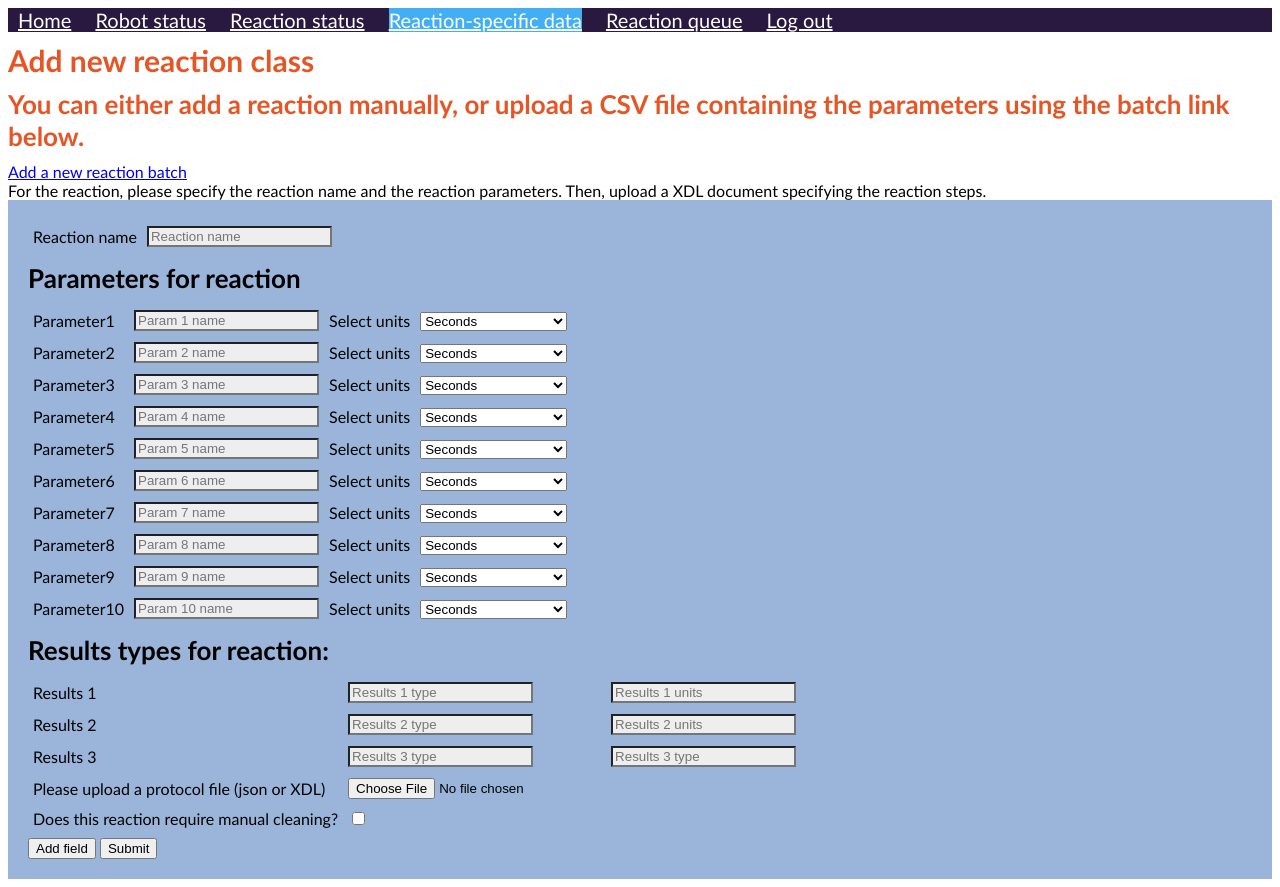
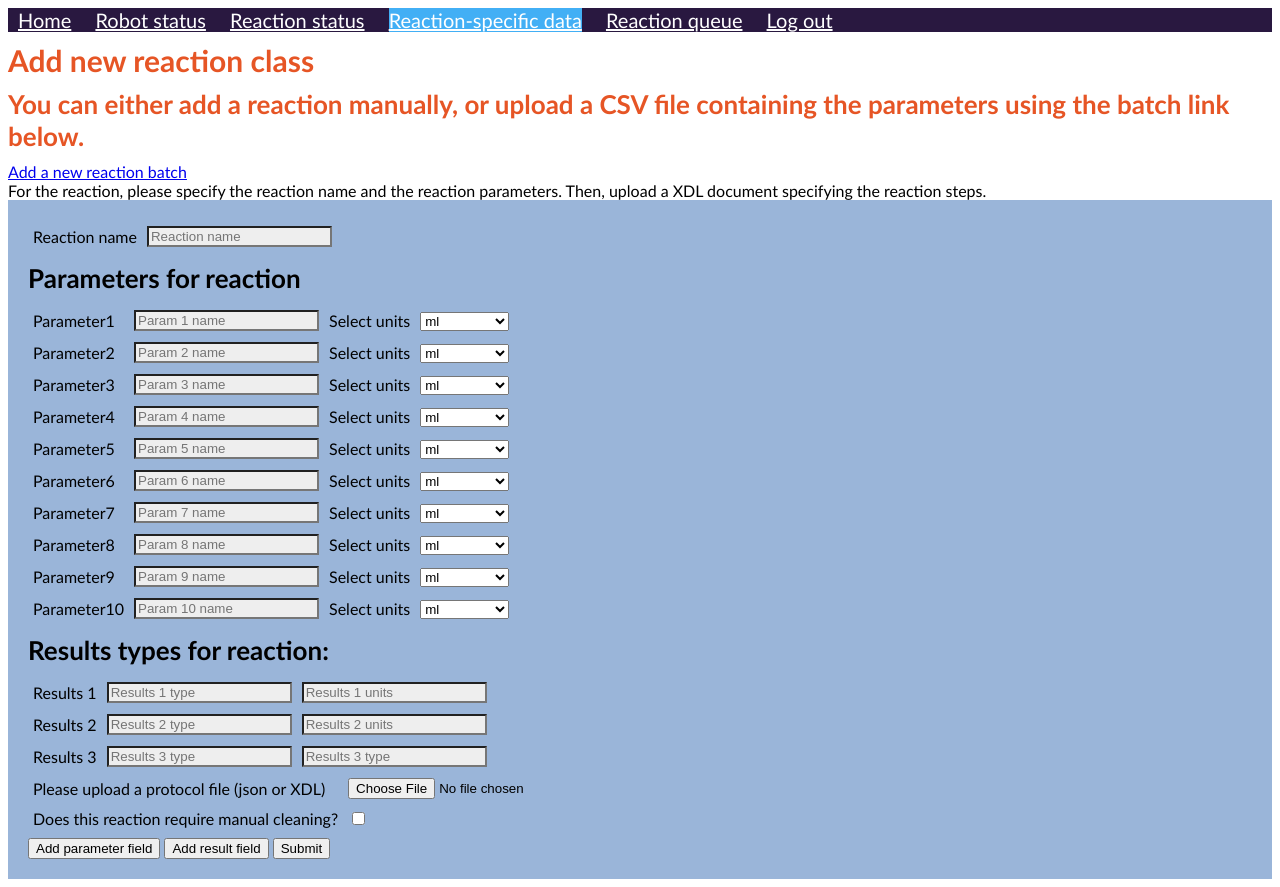
Before and after one commit to Pajables/MC_Labserver, a Python web app: template MC_Labserver/general/templates/general/reaction_add.html in a window 1280 px wide. Run offline with Jinja, Linux system fonts and the light colour scheme; the template is opened without the code that fills it, so the values that code supplies are empty.

Commit message:
Bug fixes

```diff
--- a/MC_Labserver/general/templates/general/reaction_add.html
+++ b/MC_Labserver/general/templates/general/reaction_add.html
@@ -5,27 +5,40 @@
     <title>Add new reaction</title>
     <link rel="stylesheet" href="/static/css/structure.css">
     <script id="main">
-            var num_fields = 11
-            function add_field(){
+            var num__param_fields = 11
+            function add_param_field(){
                 var table = document.getElementById("reaction-parameters");
                 var row = table.insertRow(table.rowCount);
                 for (var i=1; i<5; i++){
                     var field_name = "inner" + i.toString();
-                    var field = create_field(field_name);
+                    var field = create_field(field_name, num_param_fields);
                     var cell = row.insertCell(i-1);
                     cell.innerHTML = field;
                 }
-                num_fields += 1;
+                num_param_fields += 1;
             }
 
-            function create_field(name){
+            var num_results_fields = 4
+            function add_result_field(){
+                var table = document.getElementById("results");
+                var row = table.insertRow(table.rowCount);
+                for (var i=1; i<4; i++){
+                    var field_name = "rinner" + i.toString();
+                    var field = create_field(field_name, num_results_fields);
+                    var cell = row.insertCell(i-1);
+                    cell.innerHTML = field;
+                }
+                num_results_fields += 1;
+            }
+
+            function create_field(name, num_fields){
                 innerHTML = document.getElementById(name).innerHTML;
                 innerHTML = innerHTML.replace(/{num}/g, num_fields);
                 return innerHTML;
             }
     </script>
     <div style="display: none" id="inner1">
-        <label for="param{num}name">Parameter{num}</label>
+        <label for="param{num}name">Parameter {num}</label>
     </div>
     <div style="display: none" id="inner2">
         <input class="input-field" id="param{num}name" name="param{num}name" placeholder="Param {num} name">
@@ -35,21 +48,34 @@
     </div>
     <div style="display: none" id="inner4">
         <select name="param{num}units" id="param{num}units">
+            <optgroup label="Volume">
+                <option value="ml">ml</option>
+                <option value="ul">&#956;l</option>
+            </optgroup>
             <optgroup label="Time">
                 <option value="seconds">Seconds</option>
                 <option value="minutes">Minutes</option>
                 <option value="hours">Hours</option>
-            </optgroup>
-            <optgroup label="Volume">
-                <option value="ml">ml</option>
-                <option value="ul">&#956;l</option>
             </optgroup>
             <optgroup label="Mass">
                 <option value="g">g</option>
                 <option value="mg">mg</option>
                 <option value="ug">&#956;g</option>
             </optgroup>
+            <optgroup label="Temperature">
+                <option value="°C">&#176;C</option>
+                <option value="K">K</option>
+            </optgroup>
         </select>
+    </div>
+    <div style="display:none" id="rinner1">
+        <td><label for="results{num}">Results {num}</label></td>
+    </div>
+    <div style="display:none" id="rinner2">
+        <input class="input-field" id="results{num}" name="results{num}" placeholder="Results {num} type">
+    </div>
+    <div style="display:none" id="rinner3">
+        <input class="input-field" id="results{num}units" name="results{num}units" placeholder="Results {num} units">
     </div>
 </head>
 <body>
@@ -95,14 +121,14 @@
                     <td><label for="param{{i}}units">Select units</label></td>
                     <td>
                         <select name=param{{i}}units id=param{{i}}units>
+                            <optgroup label="Volume">
+                                <option value="ml">ml</option>
+                                <option value="ul">&#956;l</option>
+                            </optgroup>
                             <optgroup label="Time">
                                 <option value="seconds">Seconds</option>
                                 <option value="minutes">Minutes</option>
                                 <option value="hours">Hours</option>
-                            </optgroup>
-                            <optgroup label="Volume">
-                                <option value="ml">ml</option>
-                                <option value="ul">&#956;l</option>
                             </optgroup>
                             <optgroup label="Mass">
                                 <option value="g">g</option>
@@ -113,9 +139,6 @@
                                 <option value="°C">&#176;C</option>
                                 <option value="K">K</option>
                             </optgroup>
-                            <optgroup label="Colour">
-                                <option value="hex">Hexadecimal RGB</option>
-                            </optgroup>
                         </select>
                     </td>
                 </tr>
@@ -125,19 +148,21 @@
         <table id="results" class="form-table">
             <tr>
                 <td><label for="results1">Results 1</label></td>
-                <td><input class="input-field" id="results0" name="results0" placeholder="Results 1 type"></td>
-                <td><input class="input-field" id="results0units" name="results0units" placeholder="Results 1 units"></td>
+                <td><input class="input-field" id="results1" name="results1" placeholder="Results 1 type"></td>
+                <td><input class="input-field" id="results1units" name="results1units" placeholder="Results 1 units"></td>
             </tr>
             <tr>
                 <td><label for ="results2">Results 2</label></td>
-                <td><input class="input-field" id="results1" name="results1" placeholder="Results 2 type"></td>
-                <td><input class="input-field" id="results1units" name="results1units" placeholder="Results 2 units"></td>
+                <td><input class="input-field" id="results2" name="results2" placeholder="Results 2 type"></td>
+                <td><input class="input-field" id="results2units" name="results2units" placeholder="Results 2 units"></td>
             </tr>
             <tr>
                 <td><label for="results3">Results 3</label></td>
-                <td><input class="input-field" id="results2" name="results2" placeholder="Results 3 type"></td>
-                <td><input class="input-field" id="results2units" name="results2units" placeholder="Results 3 type"></td>
+                <td><input class="input-field" id="results3" name="results3" placeholder="Results 3 type"></td>
+                <td><input class="input-field" id="results3units" name="results3units" placeholder="Results 3 type"></td>
             </tr>
+        </table>
+        <table id="other-params" class="form-table">
             <tr>
                 <td><label for="protocol">Please upload a protocol file (json or XDL)</label></td>
                 <td><input type="file" id="protocol" name="protocol"></td>
@@ -147,7 +172,8 @@
                 <td><input type="checkbox" id="clean-step" name=clean-step value="clean"></checkbox></td>
             </tr>
         </table>
-        <button id="add-field" type="button" onclick="add_field()">Add field</button>
+        <button id="add-param-field" type="button" onclick="add_param_field()">Add parameter field</button>
+        <button id="add-results-field" type="button" onclick="add_result_field()">Add result field</button>
         <button id="submit-button" type="submit">Submit</button>
     </form>
 </body>
--- a/MC_Labserver/general/templates/general/reaction_batch_add.html
+++ b/MC_Labserver/general/templates/general/reaction_batch_add.html
@@ -52,7 +52,7 @@
                 {% for i in range(num_bots) %}
                 <tr>
                     <td>
-                        <input type="checkbox" id="robot{{i}}" name="robot{{i}}" value="{{avail_robots[i][0]}}">
+                        <input type="checkbox" id="robot{{i}}" name="robot{{i}}" value="{{avail_robots[i][0] + '$' + avail_robots[i][1]}}">
                         <label for="robot{{i}}">{{avail_robots[i][1]}}</label>
                     </td>
                 </tr>
```
Also changed, not shown: MC_Labserver/general.py (+20 -8 lines), MC_Labserver/robots_api.py (+12 -3 lines), MC_Labserver/synthesis_planner.py (+10 -2 lines), MC_Labserver/utils.py (+13 -5 lines).
